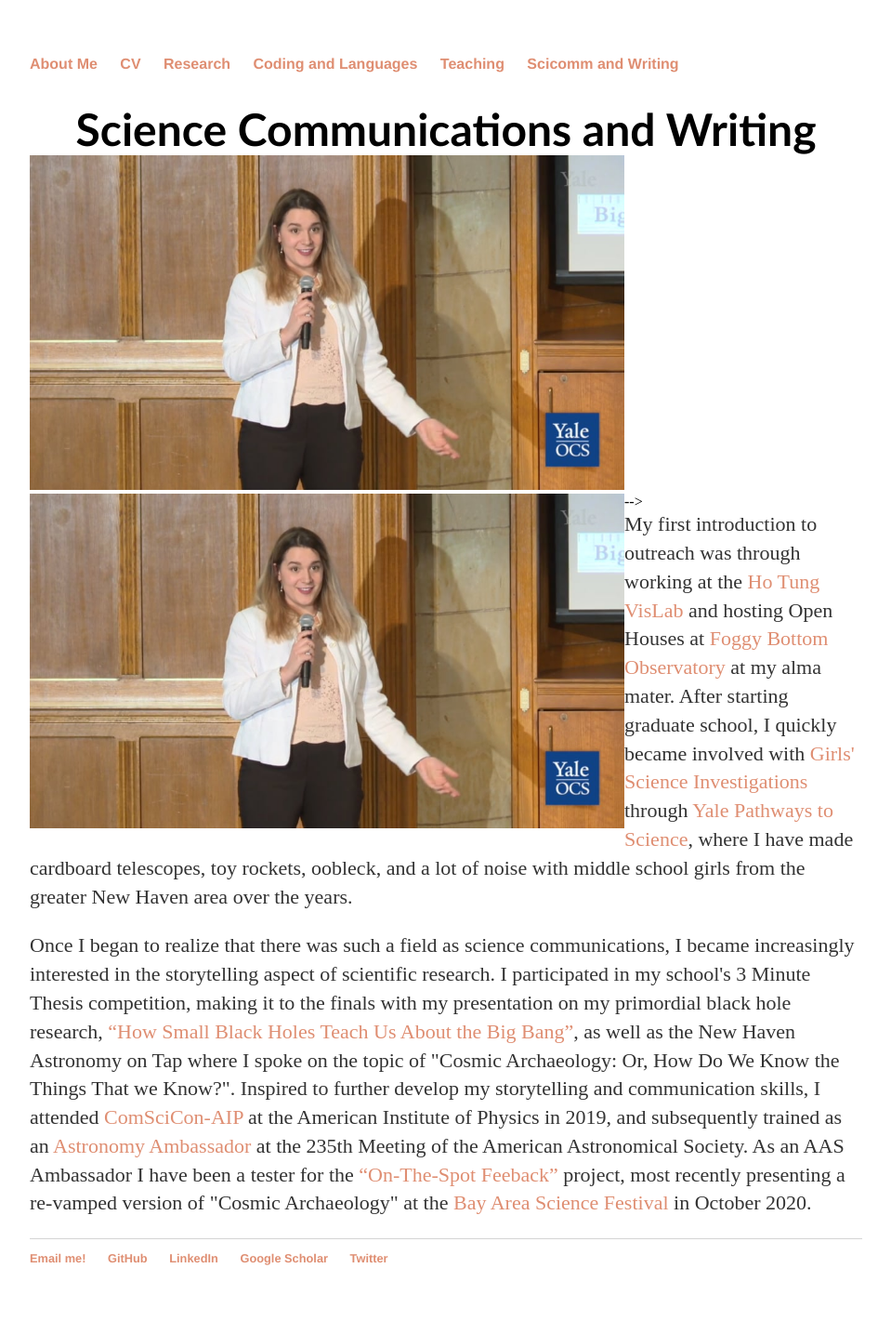
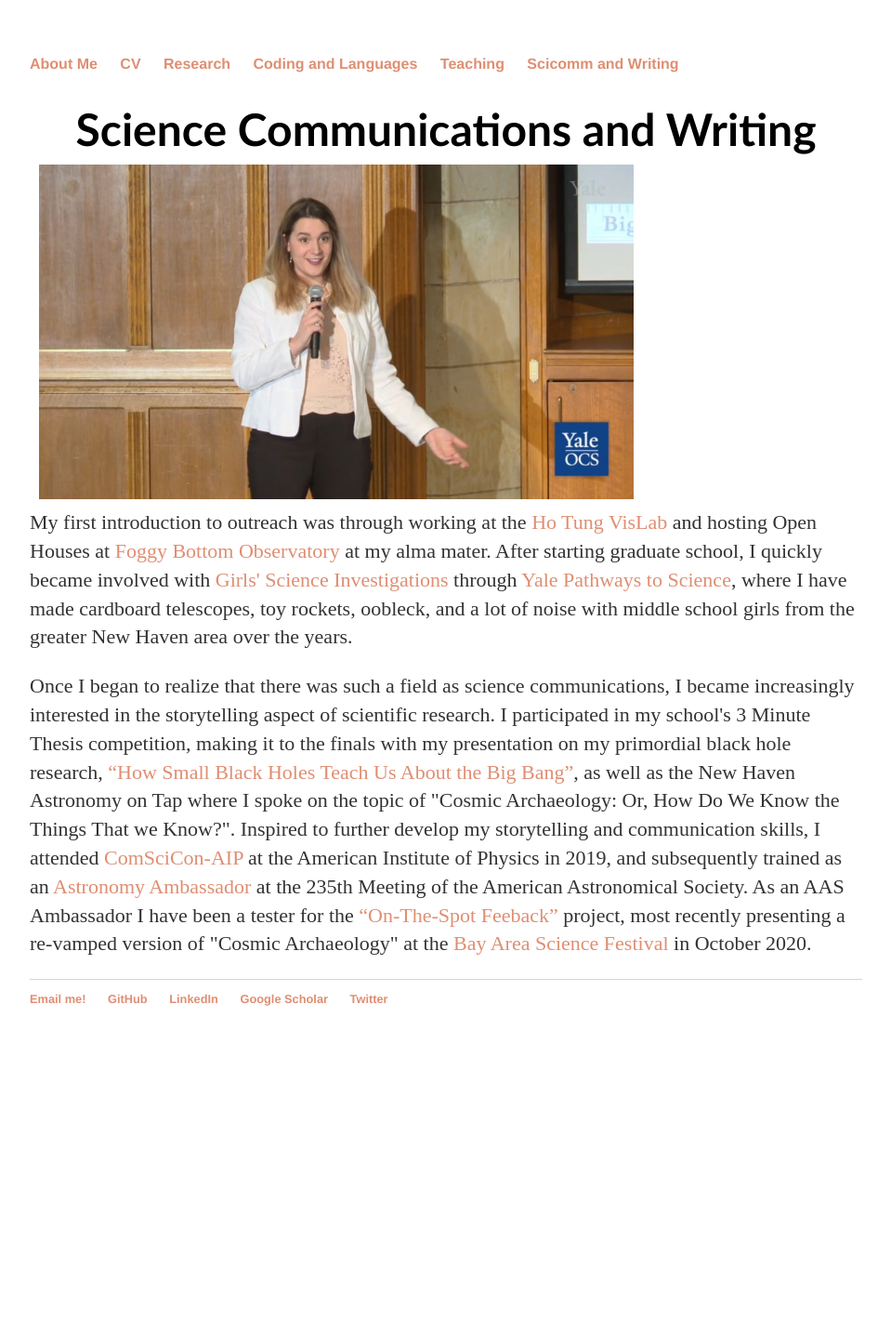
Before and after one commit to lunazagor/lunazagor.github.io, a Jekyll site: the page built from sci-wri/index.html, in a window 1280 px wide. Shown: the whole page at 93% size, without its empty margins (160-1119 px from the left). Built offline with Jekyll 4.4.1, drawn with Linux system fonts in a browser that asks for light colours; after the commit the page ends 1142 px from its top, so only the background shows below that.

Commit message:
Update index.html

```diff
--- a/sci-wri/index.html
+++ b/sci-wri/index.html
@@ -36,7 +36,7 @@
 
 <h1 style="text-align:center;font-family:optima;margin-bottom:0.0em"> Science Communications and Writing </h1>
 
-<img padding="10px" src="video-preview.jpg" width="640" height="360" style="cursor:pointer" style="float:left />
+<img  src="video-preview.jpg" width="640" height="360" style="cursor:pointe;vertical-align:middle;margin:10px"/>
 
 <!-- <div class="TextWrapLeft" onclick="this.nextElementSibling.style.display='block'; this.style.display='none'; padding=10px;">
    <img class="TextWrapLeft" padding="10px" src="video-preview.jpg" width="640" height="360" style="cursor:pointer" />
```
